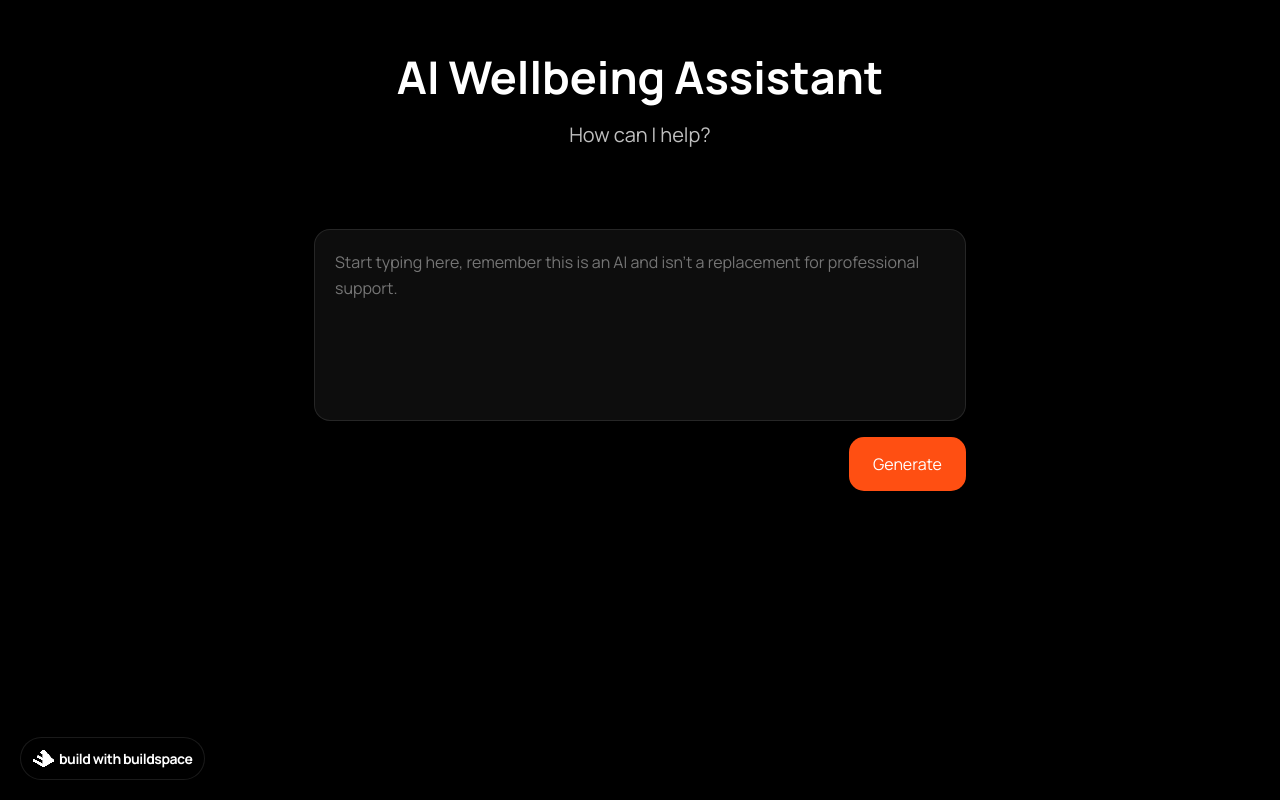
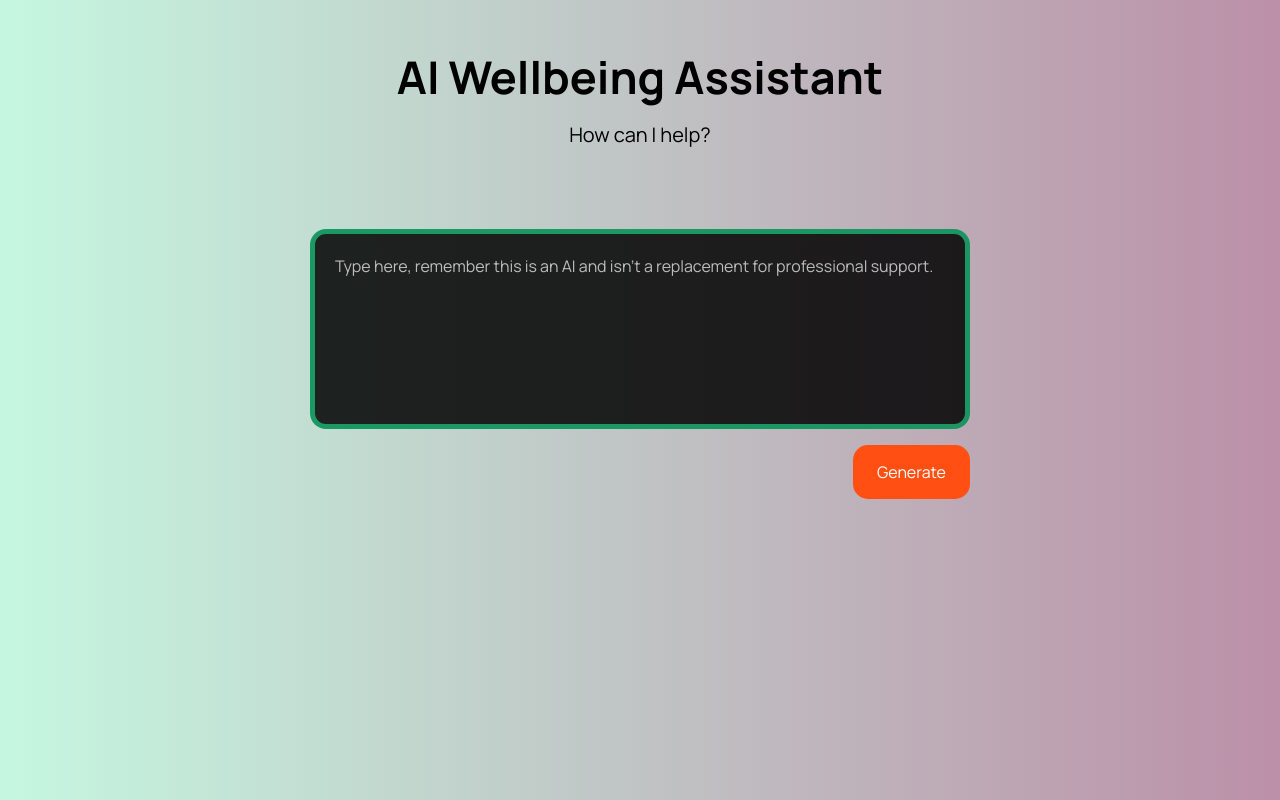
Before and after one commit to Kyronne/OpenAI-Assistant, a Next.js app: page / in a window 1280 px wide. Built offline with nearby package versions, Linux system fonts and the light colour scheme.

Commit message:
Changed CSS and styling

```diff
--- a/pages/index.js
+++ b/pages/index.js
@@ -48,8 +48,8 @@ const Home = () => {
         </div>
         {/* Add this code here*/}
         <div className="prompt-container">
-          <textarea  className="prompt-box"
-          placeholder="Start typing here, remember this is an AI and isn't a replacement for professional support."
+          <textarea  className="prompt-box" type="text"
+          placeholder="Type here, remember this is an AI and isn't a replacement for professional support."
           value={userInput}
           onChange={onUserChangedText} />
           <div className="prompt-buttons">
@@ -75,18 +75,7 @@ const Home = () => {
             )}
         </div>
       </div>
-      <div className="badge-container grow">
-        <a
-          href="https://buildspace.so/builds/ai-writer"
-          target="_blank"
-          rel="noreferrer"
-        >
-          <div className="badge">
-            <Image src={buildspaceLogo} alt="buildspace logo" />
-            <p>build with buildspace</p>
-          </div>
-        </a>
-      </div>
+
     </div>
   );
 };
--- a/pages/styles.css
+++ b/pages/styles.css
@@ -10,7 +10,7 @@ body {
     display: flex;
     place-content: center flex-start;
     align-items: center;
-    background-color: rgb(0, 0, 0);
+    background-image: linear-gradient(to right, #c5f7e0,  #bb90a8);
     flex-flow: column nowrap;
     gap: 10px;
     height: 100vh;
@@ -40,7 +40,7 @@ body {
     flex-direction: column;
     width: 100%;
     align-items: center;
-    color: #FFF
+    color: rgb(0, 0, 0);
 }
 
 .header-title {
@@ -62,7 +62,7 @@ body {
     font-style: normal;
     font-weight: 400;
     line-height: 1.4em;
-    color: rgba(255, 255, 255, 0.75);
+    color: rgb(0, 0, 0);
 }
 
 .prompt-container {
@@ -78,15 +78,15 @@ body {
 }
 
 .prompt-box {
-    border-bottom-width: 1px;
-    border-color: rgba(255, 255, 255, 0.1);
-    border-left-width: 1px;
-    border-right-width: 1px;
+    border-bottom-width: 5px;
+    border-color: rgba(26, 240, 151, 0.582);
+    border-left-width: 5px;
+    border-right-width: 5px;
     border-style: solid;
-    border-top-width: 1px;
+    border-top-width: 5px;
     place-content: flex-start;
     align-items: flex-start;
-    background-color: rgba(255, 255, 255, 0.05);
+    background-color: rgba(0, 0, 0, 0.85);
     border-radius: 16px;
     display: flex;
     flex: 0 0 auto;
@@ -107,9 +107,13 @@ body {
     letter-spacing: 0px;
     line-height: 1.6em;
     text-align: start;
-    color: rgba(255, 255, 255, 0.75);
+    color: rgb(255, 255, 255);
     text-decoration: none;
     text-transform: none;
+}
+
+::placeholder {
+ color: rgba(255, 255, 255, 0.7);
 }
 
 textarea {
@@ -118,7 +122,8 @@ textarea {
 
 
 .prompt-box:focus {
-    border-color:rgba(255, 255, 255, 0.75)
+    border-color: rgba(26, 240, 151, 0.993);
+
 }
 
 
@@ -147,7 +152,7 @@ textarea {
 }
 
 .key-stroke p {
-    color: rgba(255, 255, 255, 0.75);
+    color: rgb(255, 255, 255);
     flex: 0 0 auto;
     height: auto;
     position: relative;
@@ -165,7 +170,7 @@ textarea {
 }
 
 .or p {
-    color: rgba(255, 255, 255, 0.25)
+    color: rgb(255, 255, 255)
 }
 
 .generate-button {
@@ -206,58 +211,6 @@ textarea {
     cursor: default;
 }
 
-.badge-container {
-    display: flex;
-    bottom: 20px;
-    flex: 0 0 auto;
-    height: auto;
-    left: 20px;
-    position: fixed;
-    width: auto;
-    z-index: 1;
-}
-
-.badge-container a {
-    border-bottom-width: 1px;
-    border-color: rgba(255, 255, 255, 0.1);
-    border-left-width: 1px;
-    border-right-width: 1px;
-    border-style: solid;
-    border-top-width: 1px;
-    background-color: rgb(0, 0, 0);
-    border-radius: 54.3478% / 238.095%;
-    filter: grayscale(1);
-    transform: none;
-    transform-origin: 50% 50% 0px;
-    font-size: 14px;
-    font-weight: 700;
-    letter-spacing: -0.5px;
-    line-height: 1em;
-    color: #fff;
-    padding: 12px;
-    text-decoration: none;
-}
-
-.badge {
-    display: flex;
-    align-items: center;
-}
-
-.badge img {
-    width: 21px;
-    height: 17px;
-    image-rendering: pixelated;
-    flex-shrink: 0;
-    fill: black;
-    color: black;
-    transform: none;
-    transform-origin: 50% 50% 0px;
-    padding-right: 5px;
-}
-
-.badge p {
-    margin: 0;
-}
 
 .grow {
     transition: all .2s ease-in-out;
@@ -303,7 +256,7 @@ textarea {
     letter-spacing: 0px;
     line-height: 1.4em;
     text-align: start;
-    color: #ffffff;
+    color: #000000;
     text-decoration: none;
     text-transform: none;
     margin: 0;
@@ -312,6 +265,15 @@ textarea {
 .output-content {
     outline: none;
     display: flex;
+    border-bottom-width: 5px;
+    border-color: rgba(26, 240, 151, 0.582);
+    background-color: rgba(0, 0, 0, 0.85);
+    border-radius: 16px;
+    border-left-width: 5px;
+    border-right-width: 5px;
+    border-style: solid;
+    border-top-width: 5px;
+    padding: 20px;
     /* max-width: 25%; */
     flex-direction: column;
     justify-content: flex-start;
@@ -322,7 +284,8 @@ textarea {
 .output-content p {
     text-align: center;
     white-space: pre-line;
-    color: rgba(255, 255, 255, 0.5);
+    color: rgba(255, 255, 255);
+
 }
 
 @media (min-width: 810px) and (max-width: 1199px) {
```
